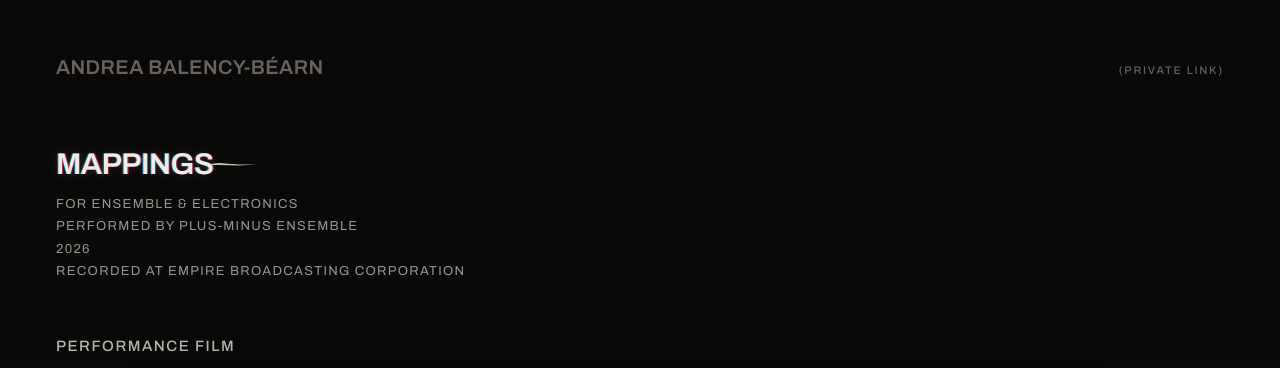
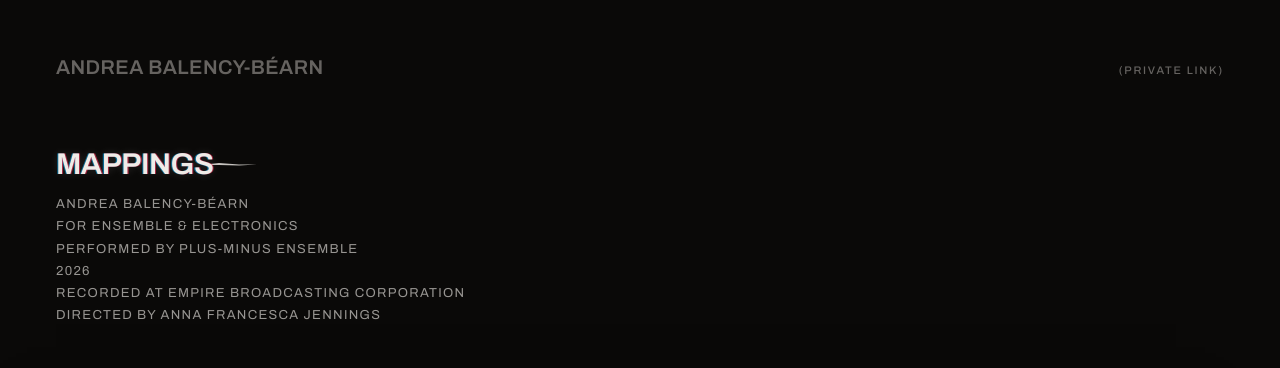
Before and after one commit to abalency-bearn/mywebsite, a plain HTML site: page mappings-9f3a7c2b.html in a window 1280 px wide. Shown: the top 368 px of the page. Drawn offline with nearby package versions, Linux system fonts and the light colour scheme; grey boxes are pictures that could not be loaded.

Commit message:
Add files via upload

```diff
--- a/mappings-9f3a7c2b.html
+++ b/mappings-9f3a7c2b.html
@@ -74,7 +74,7 @@
       </svg>
     </div>
   </div>
-  <div class="om-in" style="animation-delay:.05s;font-size:13px;line-height:1.7;letter-spacing:.1em;text-transform:uppercase;color:rgba(239,236,231,.62)">For ensemble &amp; electronics<br>Performed by Plus-Minus Ensemble<br>2026<br>Recorded at Empire Broadcasting Corporation</div>
+  <div class="om-in" style="animation-delay:.05s;font-size:13px;line-height:1.7;letter-spacing:.1em;text-transform:uppercase;color:rgba(239,236,231,.62)">Andrea Balency-Béarn<br>For ensemble &amp; electronics<br>Performed by Plus-Minus Ensemble<br>2026<br>Recorded at Empire Broadcasting Corporation<br>Directed by Anna Francesca Jennings</div>
 
   <div class="om-in" style="animation-delay:.12s;margin-top:56px;margin-bottom:16px;font-size:15px;font-weight:500;letter-spacing:.1em;text-transform:uppercase;color:rgba(239,236,231,.8)">Performance Film</div>
   <div class="om-in" style="animation-delay:.14s">
```
